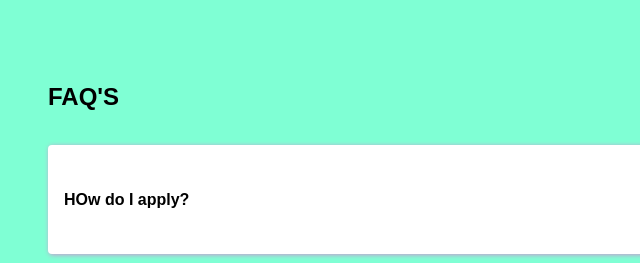
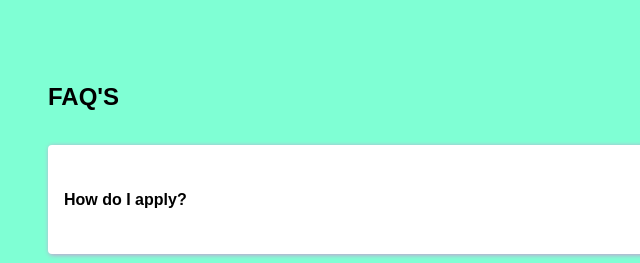
Before and after one commit to Nitesh-Muchhal2002/FAQ, a plain HTML site: page index.html in a window 1280 px wide. Shown: the top 263 px of the page, 0-640 px from the left. Drawn offline with Linux system fonts and the light colour scheme.

Commit message:
Update index.html

```diff
--- a/index.html
+++ b/index.html
@@ -13,7 +13,7 @@
     <h2>FAQ'S</h2>
     <div class="according">
         <div class="qustiion">
-            <h4>HOw do I apply?</h4>
+            <h4>How do I apply?</h4>
             <i class=" icon  fa-solid fa-caret-down"></i>
 
         </div>
```
